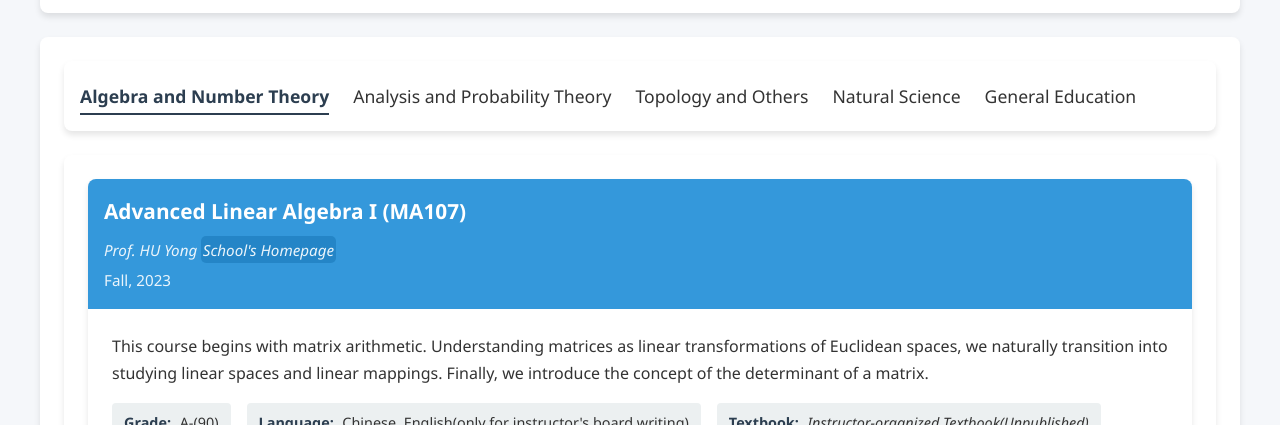
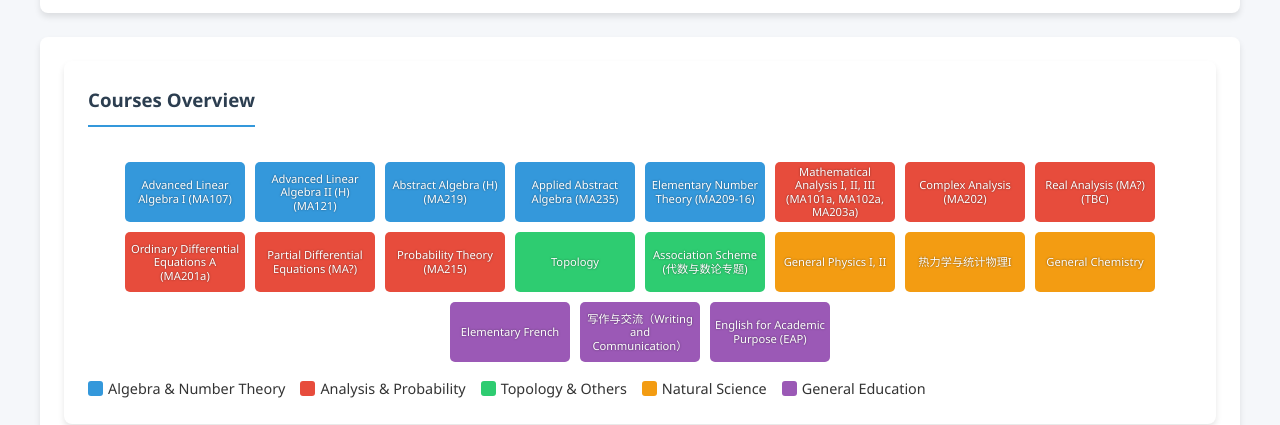
Before and after one commit to Peilomap/Peilomap.github.io, a plain HTML site: page index.html in a window 1280 px wide. Both pictures are taken after a click on the element "Courses I learned". Shown: the part 375-800 px from the top of the page. Drawn offline with Linux system fonts and the light colour scheme.

Commit message:
Update index.html

```diff
--- a/index.html
+++ b/index.html
@@ -302,6 +302,80 @@
         .hidden {
             display: none;
         }
+
+        /* Overview styles */
+        .overview-section {
+            background-color: white;
+            border-radius: var(--radius);
+            box-shadow: var(--shadow);
+            padding: 1.5rem;
+            margin-bottom: 1.5rem;
+        }
+
+        .course-square {
+    width: 120px;  /* 增大宽度 */
+    height: 60px;  /* 适当高度 */
+    border-radius: 5px;
+    cursor: pointer;
+    transition: var(--transition);
+    display: flex;
+    align-items: center;
+    justify-content: center;
+    padding: 5px;
+    font-size: 0.7rem;
+    text-align: center;
+    word-break: break-word;  /* 允许文字换行 */
+    color: white;
+    text-shadow: 0 0 2px rgba(0,0,0,0.5);
+    overflow: hidden;  /* 防止文字溢出 */
+    line-height: 1.2;  /* 调整行高 */
+}
+
+.overview-grid {
+    display: flex;
+    flex-wrap: wrap;
+    gap: 10px;
+    margin-top: 15px;
+    justify-content: center;  /* 居中显示 */
+}
+
+        .course-square:hover::after {
+            display: none;
+        }
+
+        .course-square:hover {
+            transform: scale(1.05);
+            z-index: 1;
+            box-shadow: 0 0 5px rgba(0,0,0,0.3);
+        }
+
+        /* Color coding for course categories */
+        .square-alg { background-color: #3498db; }
+        .square-ana { background-color: #e74c3c; }
+        .square-top { background-color: #2ecc71; }
+        .square-nat { background-color: #f39c12; }
+        .square-gen { background-color: #9b59b6; }
+
+        /* Legend for overview */
+        .overview-legend {
+            display: flex;
+            flex-wrap: wrap;
+            gap: 15px;
+            margin-top: 15px;
+            font-size: 0.9rem;
+        }
+
+        .legend-item {
+            display: flex;
+            align-items: center;
+            gap: 5px;
+        }
+
+        .legend-color {
+            width: 15px;
+            height: 15px;
+            border-radius: 3px;
+        }
     </style>
 </head>
 
@@ -350,6 +424,35 @@
             </div>
 
             <div id="courses" class="content">
+                <div class="overview-section">
+                    <h3 class="section-title">Courses Overview</h3>
+                    <div class="overview-grid" id="overviewGrid">
+                        <!-- Course squares will be generated by JavaScript -->
+                    </div>
+                    <div class="overview-legend">
+                        <div class="legend-item">
+                            <div class="legend-color square-alg"></div>
+                            <span>Algebra & Number Theory</span>
+                        </div>
+                        <div class="legend-item">
+                            <div class="legend-color square-ana"></div>
+                            <span>Analysis & Probability</span>
+                        </div>
+                        <div class="legend-item">
+                            <div class="legend-color square-top"></div>
+                            <span>Topology & Others</span>
+                        </div>
+                        <div class="legend-item">
+                            <div class="legend-color square-nat"></div>
+                            <span>Natural Science</span>
+                        </div>
+                        <div class="legend-item">
+                            <div class="legend-color square-gen"></div>
+                            <span>General Education</span>
+                        </div>
+                    </div>
+                </div>
+
                 <div class="sub-nav">
                     <div class="sub-nav-item active" data-subtarget="alg">Algebra and Number Theory</div>
                     <div class="sub-nav-item" data-subtarget="ana">Analysis and Probability Theory</div>
@@ -1162,6 +1265,50 @@
                     document.querySelector(`.sub-nav-item[data-subtarget="${subContentId}"]`).classList.add('active');
                 }
             }
+
+            // Create course overview visualization
+            function createCourseOverview() {
+    const overviewGrid = document.getElementById('overviewGrid');
+    const courses = document.querySelectorAll('.course-card');
+
+    courses.forEach(course => {
+        const square = document.createElement('div');
+        square.className = 'course-square';
+
+        // 获取课程类别
+        const parentSection = course.closest('.sub-content');
+        let category = '';
+        if (parentSection.id.includes('alg')) category = 'alg';
+        else if (parentSection.id.includes('ana')) category = 'ana';
+        else if (parentSection.id.includes('top')) category = 'top';
+        else if (parentSection.id.includes('nat')) category = 'nat';
+        else if (parentSection.id.includes('gen')) category = 'gen';
+
+        square.classList.add(`square-${category}`);
+
+        // 获取并显示完整课程名称
+        const courseName = course.querySelector('.course-title').textContent;
+        square.textContent = courseName;
+
+        // 点击跳转到对应课程
+        square.addEventListener('click', () => {
+            showContent('courses');
+            showSubContent(category);
+            setTimeout(() => {
+                course.scrollIntoView({ behavior: 'smooth', block: 'center' });
+                course.style.boxShadow = '0 0 0 3px rgba(52, 152, 219, 0.5)';
+                setTimeout(() => {
+                    course.style.boxShadow = '';
+                }, 2000);
+            }, 100);
+        });
+
+        overviewGrid.appendChild(square);
+    });
+}
+
+            // Initialize course overview
+            createCourseOverview();
         });
     </script>
 </body>
```
